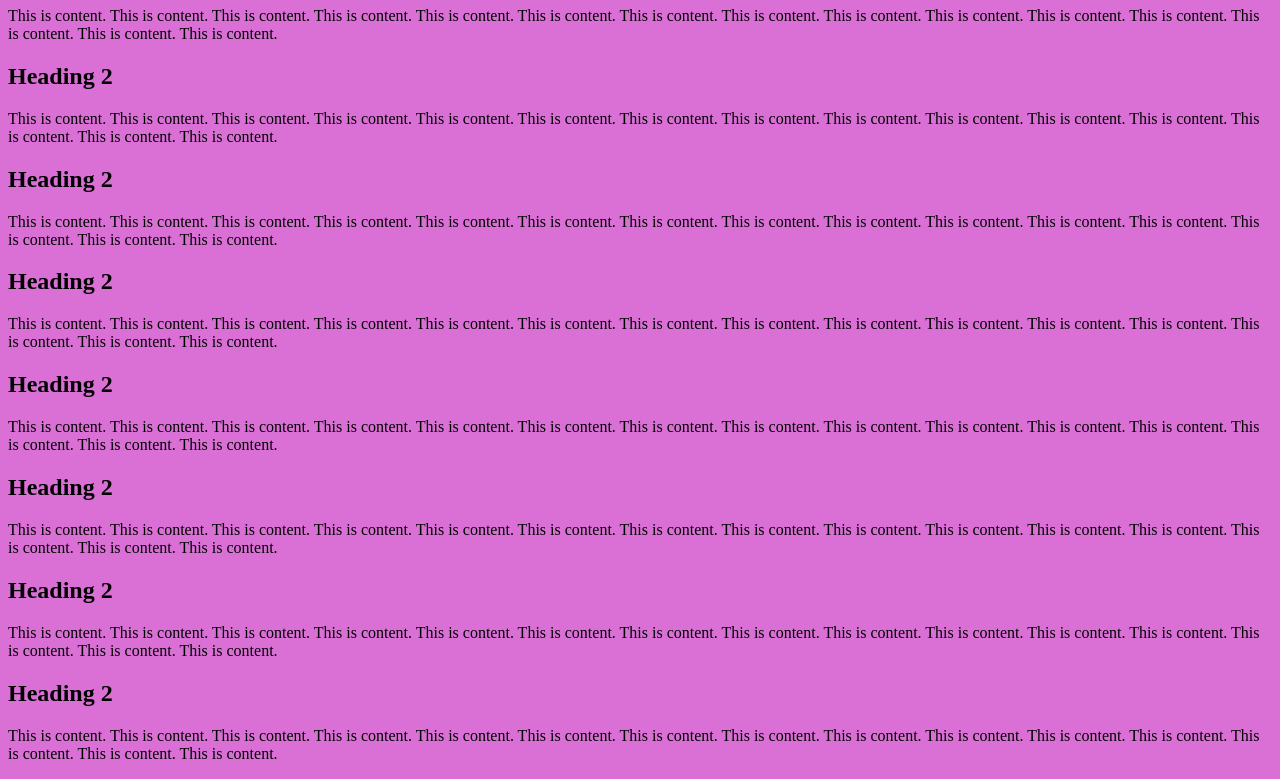
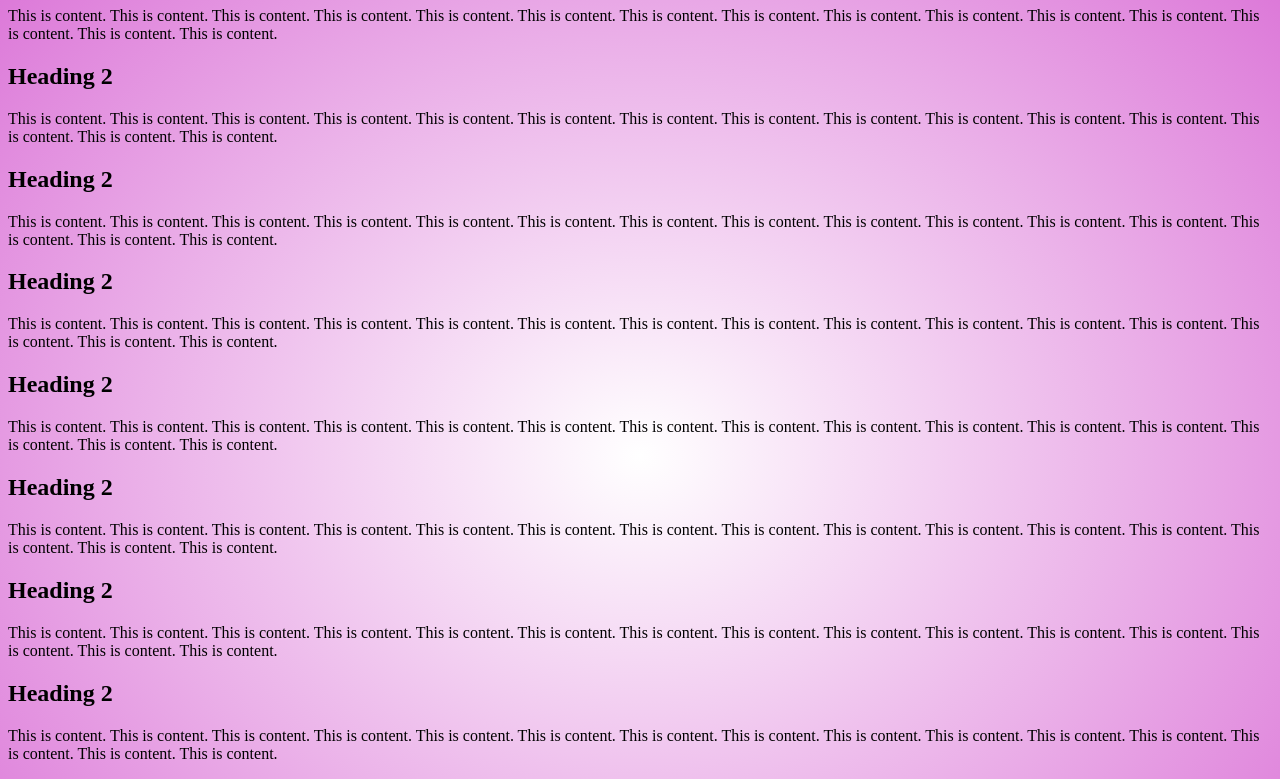
Before and after one commit to ElizaBuzby/4.16, a plain HTML site: page index.html in a window 1280 px wide. Shown: the part 73-852 px from the top of the page. Drawn offline with Linux system fonts and the light colour scheme.

Commit message:
changed to radial (not radical) hoping the previous worked

```diff
--- a/index.html
+++ b/index.html
@@ -5,7 +5,7 @@
 <meta charset="utf-8">
 <style>
     body{background-color: #DA70D6;
-        background-image: linear-gradient(to bottom, #FFFFFF #DA70D6);
+        background-image: radial-gradient(#FFFFFF, #DA70D6);
         background-repeat: no-repeat;}
 </style>
 </head>
```
